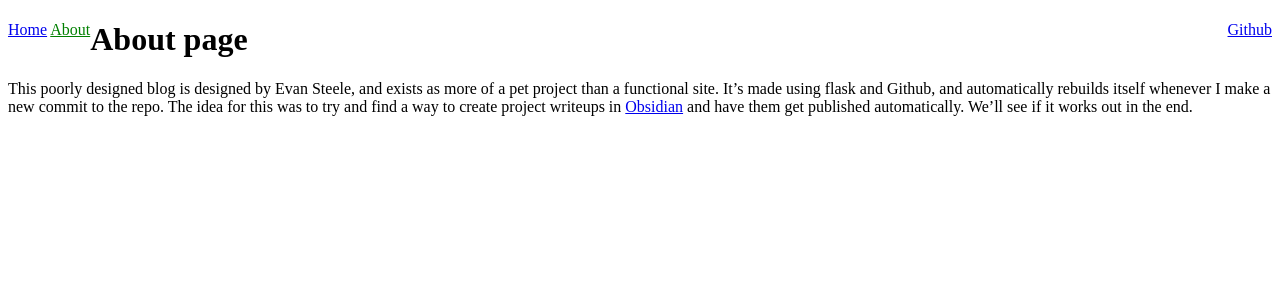
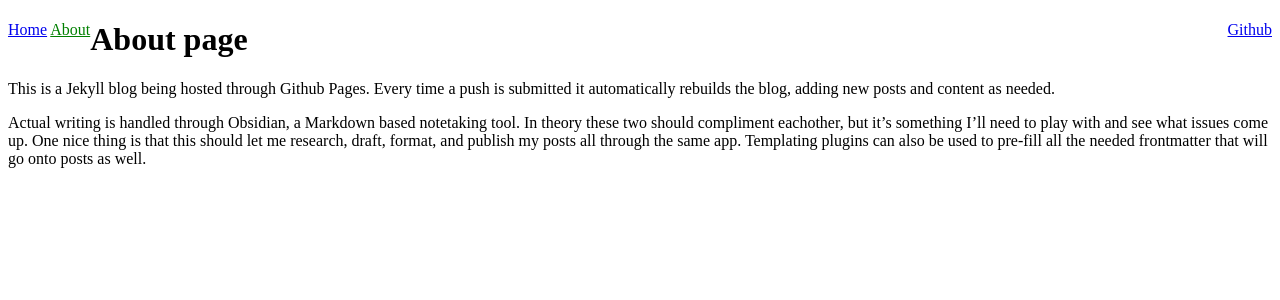
Before and after one commit to EvanSteele/Iktomi_Blog, a Jekyll site: the page built from about.md, in a window 1280 px wide. Shown: the top 300 px of the page. Built offline with Jekyll 4.4.1, drawn with Linux system fonts in a browser that asks for light colours.

Commit message:
Update about.md

```diff
--- a/about.md
+++ b/about.md
@@ -5,4 +5,6 @@ title: About
 
 # About page
 
-This poorly designed blog is designed by Evan Steele, and exists as more of a pet project than a functional site. It's made using flask and Github, and automatically rebuilds itself whenever I make a new commit to the repo. The idea for this was to try and find a way to create project writeups in [Obsidian](Obsidian.md) and have them get published automatically. We'll see if it works out in the end.
+This is a Jekyll blog being hosted through Github Pages. Every time a push is submitted it automatically rebuilds the blog, adding new posts and content as needed.
+
+Actual writing is handled through Obsidian, a Markdown based notetaking tool. In theory these two should compliment eachother, but it's something I'll need to play with and see what issues come up. One nice thing is that this should let me research, draft, format, and publish my posts all through the same app. Templating plugins can also be used to pre-fill all the needed frontmatter that will go onto posts as well.
```
